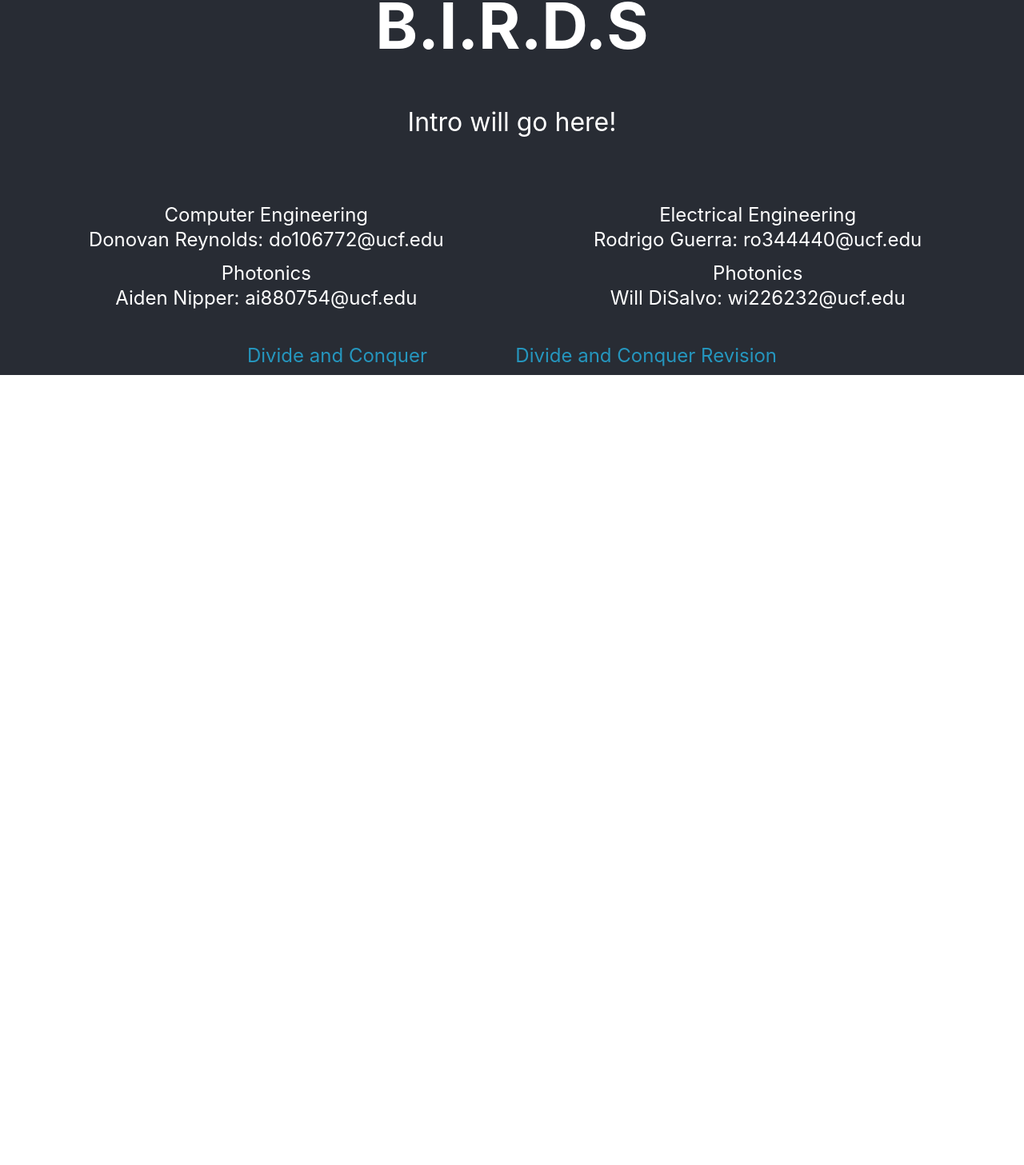
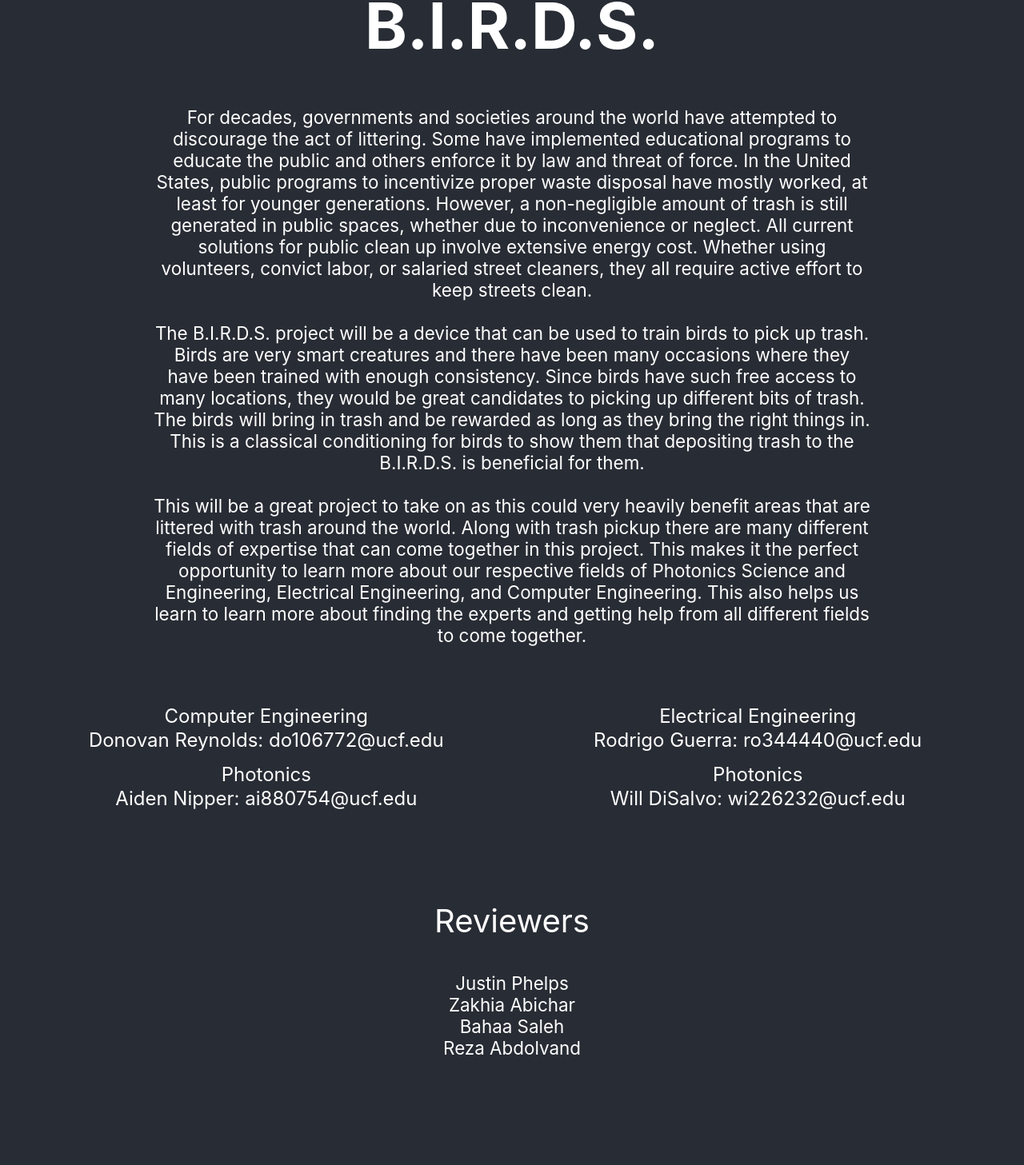
Before and after one commit to DonovanReynolds/ABI_Website, a React (Create React App) app: page / in a window 1280 px wide. Shown: the part 576-2033 px from the top of the page at 80% size. Before the commit the page ends 1045 px from the top, so only its background shows below. Built offline with nearby package versions, Linux system fonts and the light colour scheme.

Commit message:
Added 60 Page Report
Added the half way point of the report and changed some of the styles.

```diff
--- a/src/App.css
+++ b/src/App.css
@@ -48,12 +48,14 @@
 
 .Page-intro{
   background-color: #282c34;
+  padding-left: 15%;
+  padding-right: 15%;
   min-height: fit-content;
   display: flex;
   flex-direction: column;
   align-items: center;
   justify-content: center;
-  font-size: 2em;
+  font-size: 1.4em;
   color: white;
 }
 
@@ -73,9 +75,11 @@
 
 .paper-container{
   background-color: #282c34;
+  margin-bottom: 4em;
+
   display: grid;
   grid-template-columns: auto auto;
-  grid-template-rows: auto ;
+  grid-template-rows: 3em ;
   justify-content: center;
   column-gap: 10%;
   padding: 10px;
@@ -109,6 +113,31 @@
   transform: scaleX(1);
 }
 
+.Reviewer-Title{
+  background-color: #282c34;
+  padding:2em;
+  padding-bottom: 1em;
+  min-height: fit-content;
+  display: flex;
+  flex-direction: column;
+  align-items: center;
+  justify-content: center;
+  font-size: 2.5em;
+  color: white;
+}
+
+.Reviewers-List{
+  background-color: #282c34;
+  padding-bottom: 2em;
+  min-height: fit-content;
+  display: flex;
+  flex-direction: column;
+  align-items: center;
+  justify-content: center;
+  font-size: 1.4em;
+  color: white;
+}
+
 
 
 
--- a/src/App.js
+++ b/src/App.js
@@ -3,6 +3,7 @@
 import { useState } from 'react';
 import dandc from "./divideAndConquer.pdf";
 import DCRevision from "./DCRevision.pdf"
+import half_report from "./60-Page-Report.pdf"
 
 
 
@@ -18,10 +19,13 @@
             Bird Initiated Rubbish Disposal System
           </h1>
           <h1 className='Page-title'>
-          B.I.R.D.S
+          B.I.R.D.S.
           </h1>
           <p className='Page-intro'>
-            Intro will go here!
+          For decades, governments and societies around the world have attempted to discourage the act of littering. Some have implemented educational programs to educate the public and others enforce it by law and threat of force. In the United States, public programs to incentivize proper waste disposal have mostly worked, at least for younger generations. However, a non-negligible amount of trash is still generated in public spaces, whether due to inconvenience or neglect.  All current solutions for public clean up involve extensive energy cost. Whether using volunteers, convict labor, or salaried street cleaners, they all require active effort to keep streets clean.
+          <br></br><br></br>The B.I.R.D.S. project will be a device that can be used to train birds to pick up trash. Birds are very smart creatures and there have been many occasions where they have been trained with enough consistency. Since birds have such free access to many locations, they would be great candidates to picking up different bits of trash. The birds will bring in trash and be rewarded as long as they bring the right things in. This is a classical conditioning for birds to show them that depositing trash to the B.I.R.D.S. is beneficial for them.
+
+          <br></br><br></br>This will be a great project to take on as this could very heavily benefit areas that are littered with trash around the world. Along with trash pickup there are many different fields of expertise that can come together in this project. This makes it the perfect opportunity to learn more about our respective fields of Photonics Science and Engineering, Electrical Engineering, and Computer Engineering. This also helps us learn to learn more about finding the experts and getting help from all different fields to come together.
           </p>
         </div>
         <div>
@@ -36,9 +40,18 @@
             <div>Aiden Nipper: ai880754@ucf.edu</div>
             <div>Will DiSalvo: wi226232@ucf.edu</div>
           </div>
+        <div className = 'Reviewer-Title'>Reviewers</div>
+        <div className = 'Reviewers-List'>
+          Justin Phelps<br></br>
+          Zakhia Abichar<br></br>
+          Bahaa Saleh<br></br>
+          Reza Abdolvand
+        </div>
+        <div className = 'Reviewer-Title'>Papers</div>
         <div className='paper-container'>
       <a className = 'divide' target='_blank' href = {dandc}>Divide and Conquer </a>
       <a className = 'divide' target='_blank' href = {DCRevision}>Divide and Conquer Revision </a>
+      <a className = 'divide' target='_blank' href = {half_report}>60-Page-Report </a>
         </div>
         </div>
       </header>
```
Also changed, not shown: 1 other file (tests, documents, lock files or other folders).
